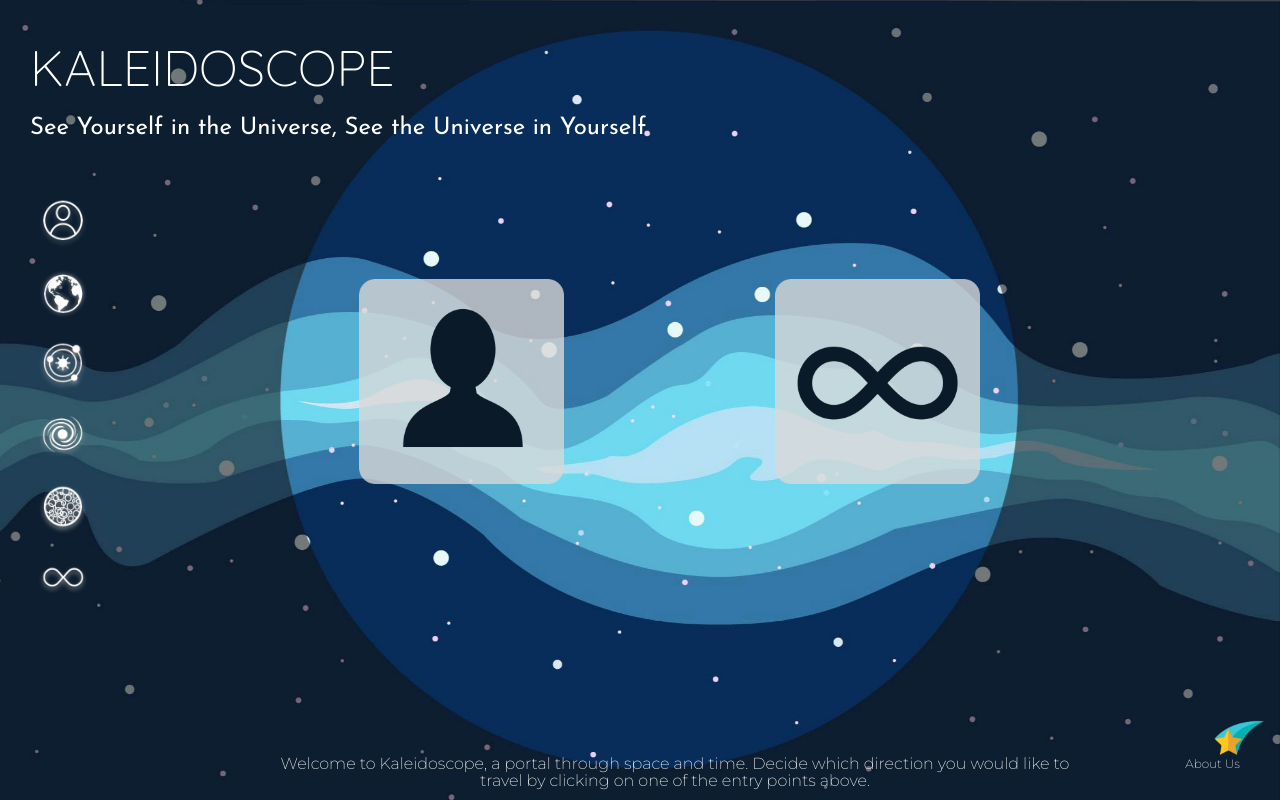
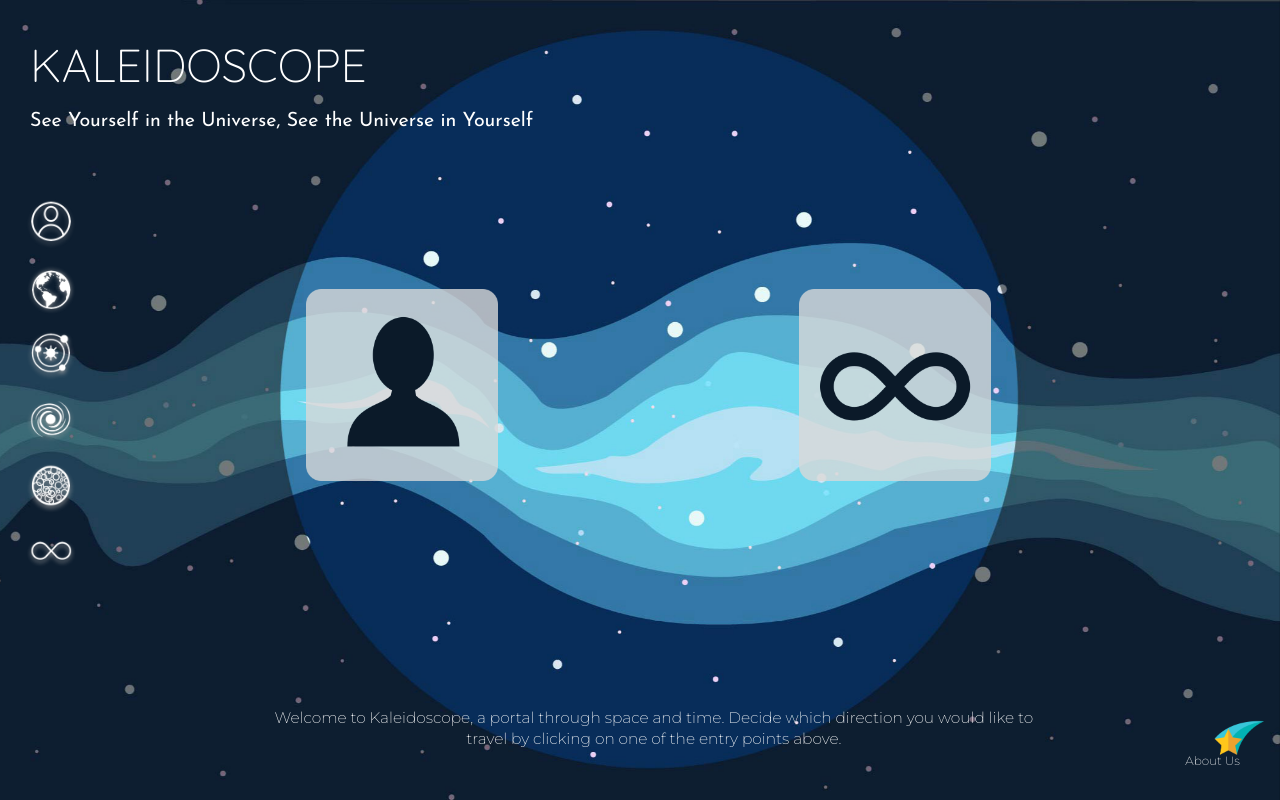
Before and after one commit to shashaxdu/kaleidoscope, a plain HTML site: page IndividualtoInfinity.html in a window 1280 px wide. Drawn offline with nearby package versions, Linux system fonts and the light colour scheme.

Commit message:
objectplacement_fontsizing
I changed the placements of the left navbar, avatar/infinity objects, and bottom intro. I also changed fonts to em

```diff
--- a/css/IndividualtoInfinity.css
+++ b/css/IndividualtoInfinity.css
@@ -27,7 +27,8 @@ body{
 
 .navbar-fixed-left {
   float: left;
-	margin-left: 3%;
+	margin-left: 2%;
+	margin-top: 1%;
 }
 
 .navbarleft {
@@ -46,8 +47,11 @@ body{
 }
 
 #images a, #images img {
-  width: 16vw !important;
-  margin: 3%;
+  width: 15vw !important;
+  margin-right: 12%;
+  margin-left:8%;
+  margin-top: 12%;
+  margin-bottom: 10%;
 }
 
 header{
@@ -58,23 +62,25 @@ header{
 
 h1, a{
 	color:white;
-	font-size: 50px;
+	font-size: 3.3em;
 	font-style: normal;
-	font-weight: normal;
 	font-family: 'Quicksand', sans-serif;
 }
 
 h2{
 	color: white;
-	font-size: 24px;
+	font-size: 1.4em;
+	font-weight: 100;
 	font-family: 'Josefin Sans', sans-serif;
 	/*FontFamily should be Avenir--This is Second Header*/
 }
 
 h3{
 	color: white;
-	font-size: 16px;
+	font-size: 1.1em;
+	line-height: 1.4em;
 	font-family: 'Montserrat', sans-serif;
+	text-align: center
 	/*Body Text*/
 }
 
@@ -82,8 +88,8 @@ h3{
 	text-align: center;
 	font-style: normal;
 	font-weight: normal;
-  bottom: 0;
-  position: absolute;
+    bottom: 5%;
+	position: absolute;
 }
 
 #quote h3 {
```
